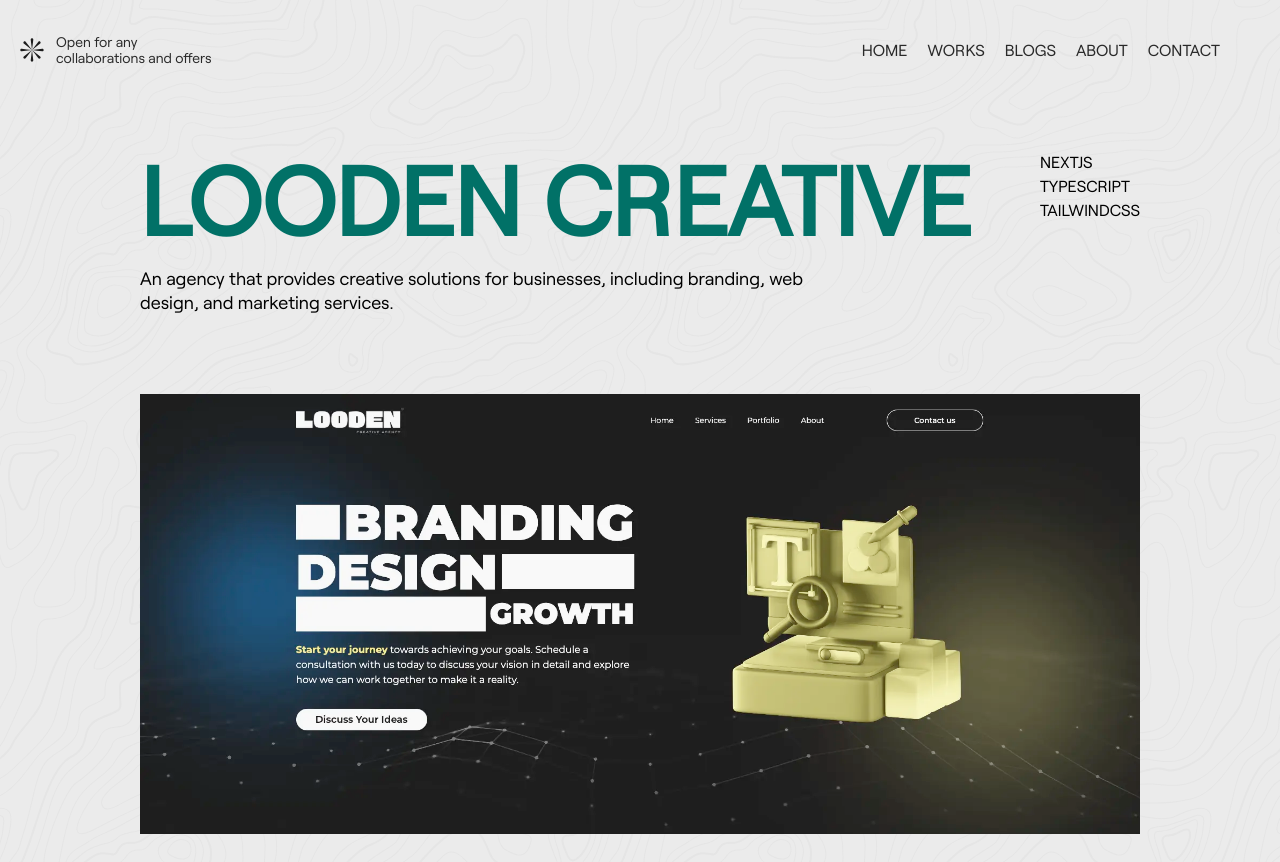
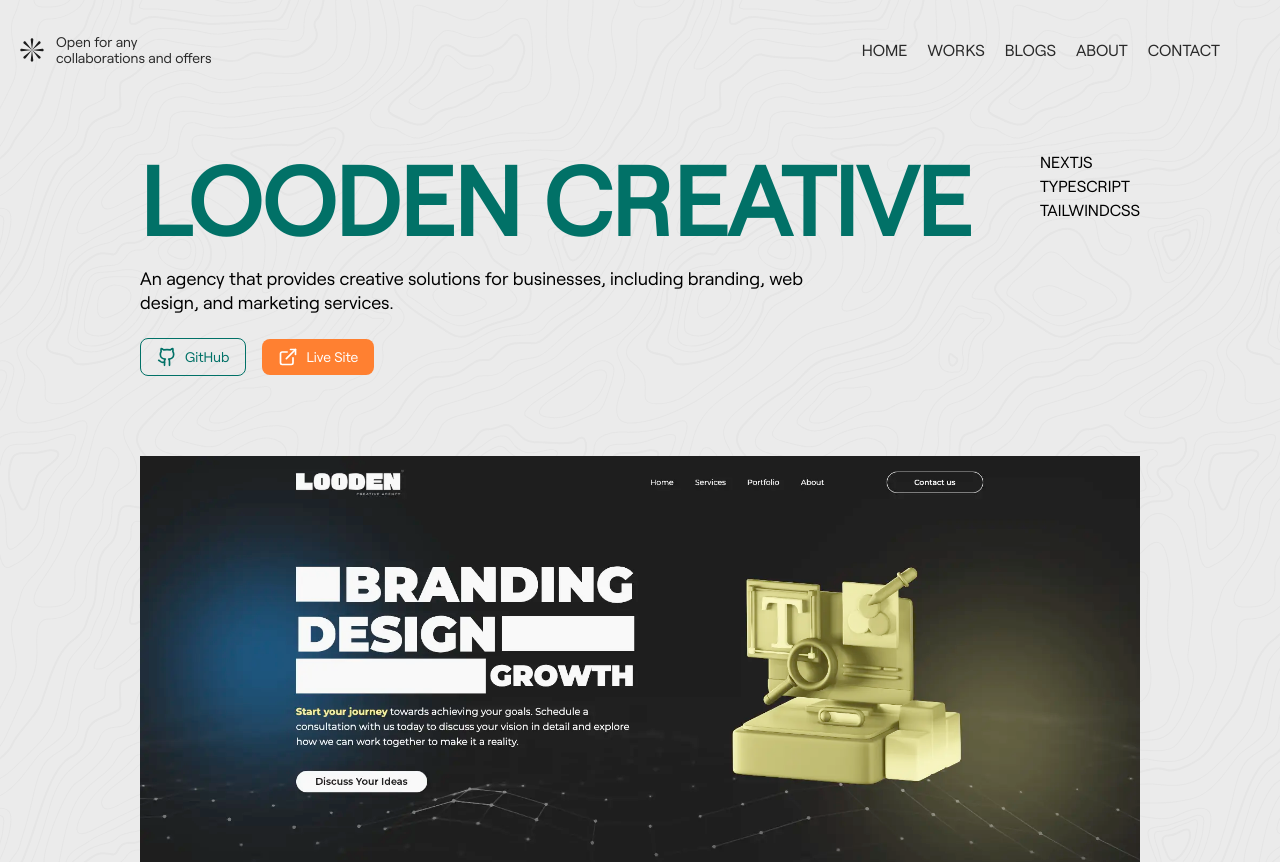
Before and after one commit to MonyVannn/portfolio, a Next.js app: page /works/looden-creative in a window 1280 px wide. Shown: the top 862 px of the page. Built offline with nearby package versions, Linux system fonts and the light colour scheme.

Commit message:
Enhancement: add progress bar, add links to project

```diff
--- a/app/globals.css
+++ b/app/globals.css
@@ -7,3 +7,29 @@ body {
   background-color: rgb(235, 235, 235);
   background-image: url("/topography.svg");
 }
+
+/* NProgress Custom Styles */
+#nprogress {
+  pointer-events: none;
+}
+
+#nprogress .bar {
+  background: #ff8031;
+  position: fixed;
+  z-index: 9999;
+  top: 0;
+  left: 0;
+  width: 100%;
+  height: 3px;
+}
+
+#nprogress .peg {
+  display: block;
+  position: absolute;
+  right: 0px;
+  width: 100px;
+  height: 100%;
+  box-shadow: 0 0 10px #ff8031, 0 0 5px #ff8031;
+  opacity: 1;
+  transform: rotate(3deg) translate(0px, -4px);
+}
--- a/app/layout.tsx
+++ b/app/layout.tsx
@@ -2,6 +2,7 @@ import type { Metadata } from "next";
 import localFont from "next/font/local";
 import "./globals.css";
 import Navbar from "@/components/header";
+import NProgressBar from "@/components/NProgressBar";
 
 const roobert = localFont({ src: "../public/fonts/RoobertRegular.ttf" });
 
@@ -18,6 +19,7 @@ export default function RootLayout({
   return (
     <html lang="en">
       <body className={roobert.className}>
+        <NProgressBar />
         <Navbar />
         {children}
       </body>
--- a/app/works/looden-creative/page.tsx
+++ b/app/works/looden-creative/page.tsx
@@ -23,6 +23,8 @@ const LoodenCreativePage = () => {
             description="
               An agency that provides creative solutions for businesses, including branding, web design, and marketing services."
             tags={["Nextjs", "Typescript", "Tailwindcss"]}
+            github="https://github.com/MonyVannn/looden-creative-agency"
+            website="https://looden.vercel.app/"
           />
           <Image
             src={LoodenMain}
--- a/app/works/page.tsx
+++ b/app/works/page.tsx
@@ -19,6 +19,8 @@ const projects = [
     description: "Full-Stack Development",
     color: "#61605e",
     href: "skillbridge",
+    github: "https://github.com/MonyVann/csci441-teamc-skillbridge",
+    website: "https://skillbridge.dev/",
   },
   {
     title: "LOODEN CREATIVE",
@@ -26,6 +28,7 @@ const projects = [
     description: "Design & Development",
     color: "#8C8C8C",
     href: "looden-creative",
+    website: "https://https://looden.vercel.app/",
   },
   {
     title: "THENG PORTFOLIO",
@@ -33,6 +36,7 @@ const projects = [
     description: "Design & Development",
     color: "#EFE8D3",
     href: "theng-portfolio",
+    website: "https://theng-portfolio.vercel.app/",
   },
   {
     title: "REQUEST ENGINE",
--- a/app/works/skillbridge/page.tsx
+++ b/app/works/skillbridge/page.tsx
@@ -21,8 +21,10 @@ const SkillBridgePage = () => {
         <ProjectContainer>
           <ProjectTitle
             title="SKILLBRIDGE"
-            description="A dynamic micro-project marketplace platform that bridges the gap between new graduates seeking practical experience and businesses/nonprofits needing short-term, specific tasks completed. Built to empower emerging talent through verifiable portfolio building. Visit here @ https://skillbridge.dev/"
+            description="A dynamic micro-project marketplace platform that bridges the gap between new graduates seeking practical experience and businesses/nonprofits needing short-term, specific tasks completed. Built to empower emerging talent through verifiable portfolio building."
             tags={["Next.js", "TypeScript", "MongoDB", "Prisma", "Clerk.js"]}
+            github="https://github.com/MonyVannn/csci441-teamc-skillbridge/"
+            website="https://skillbridge.dev/"
           />
           <Image
             src={SkillbridgeHome}
--- a/app/works/theng-portfolio/page.tsx
+++ b/app/works/theng-portfolio/page.tsx
@@ -22,6 +22,8 @@ const ThengPortfolioPage = () => {
             description="
           A portfolio website for photographer Theng. The website is designed to be minimalistic and clean to showcase the photographer's work."
             tags={["React", "TypeScript", "TailwindCSS"]}
+            github="https://github.com/MonyVann/theng-portfolio"
+            website="https://theng-portfolio.vercel.app"
           />
           <Image
             src={ThengMain}
--- /dev/null
+++ b/components/NProgressBar.tsx
@@ -0,0 +1,57 @@
+"use client";
+
+import { useEffect } from "react";
+import { usePathname } from "next/navigation";
+import NProgress from "nprogress";
+import "nprogress/nprogress.css";
+
+// Configure NProgress
+NProgress.configure({
+  showSpinner: false,
+  trickleSpeed: 200,
+  minimum: 0.1,
+  easing: "ease",
+  speed: 500,
+});
+
+export default function NProgressBar() {
+  const pathname = usePathname();
+
+  useEffect(() => {
+    NProgress.done();
+  }, [pathname]);
+
+  useEffect(() => {
+    // Start progress on link clicks
+    const handleAnchorClick = (e: MouseEvent) => {
+      const target = e.currentTarget as HTMLAnchorElement;
+      const currentUrl = window.location.href;
+      const targetUrl = target.href;
+
+      // Only start progress if navigating to a different page
+      if (
+        targetUrl !== currentUrl &&
+        targetUrl.startsWith(window.location.origin)
+      ) {
+        NProgress.start();
+      }
+    };
+
+    // Add click listener to all links
+    const links = document.querySelectorAll(
+      'a[href^="/"], a[href^="' + window.location.origin + '"]'
+    );
+    links.forEach((link) => {
+      link.addEventListener("click", handleAnchorClick as EventListener);
+    });
+
+    return () => {
+      // Cleanup
+      links.forEach((link) => {
+        link.removeEventListener("click", handleAnchorClick as EventListener);
+      });
+    };
+  }, [pathname]);
+
+  return null;
+}
--- a/components/ui/ProjectTitle.tsx
+++ b/components/ui/ProjectTitle.tsx
@@ -1,10 +1,20 @@
+import { Github, ExternalLink } from "lucide-react";
+
 interface ProjectTitleProps {
   title: string;
   description: string;
   tags: Array<string>;
+  github?: string;
+  website?: string;
 }
 
-const ProjectTitle = ({ title, description, tags }: ProjectTitleProps) => {
+const ProjectTitle = ({
+  title,
+  description,
+  tags,
+  github,
+  website,
+}: ProjectTitleProps) => {
   return (
     <div>
       <div className="flex items-start justify-between">
@@ -20,6 +30,34 @@ const ProjectTitle = ({ title, description, tags }: ProjectTitleProps) => {
       <p className="text-lg font-medium mt-5 max-w-[700px] leading-6">
         {description}
       </p>
+
+      {/* Project Links */}
+      {(github || website) && (
+        <div className="flex items-center gap-4 mt-6">
+          {github && (
+            <a
+              href={github}
+              target="_blank"
+              rel="noopener noreferrer"
+              className="flex items-center gap-2 px-4 py-2 border border-[#017167] text-[#017167] rounded-lg hover:bg-[#017167] hover:text-white transition-colors duration-200"
+            >
+              <Github className="w-5 h-5" />
+              <span className="text-sm font-medium">GitHub</span>
+            </a>
+          )}
+          {website && (
+            <a
+              href={website}
+              target="_blank"
+              rel="noopener noreferrer"
+              className="flex items-center gap-2 px-4 py-2 bg-[#FF8031] text-white rounded-lg hover:bg-[#e6722b] transition-colors duration-200"
+            >
+              <ExternalLink className="w-5 h-5" />
+              <span className="text-sm font-medium">Live Site</span>
+            </a>
+          )}
+        </div>
+      )}
     </div>
   );
 };
--- a/package.json
+++ b/package.json
@@ -14,6 +14,7 @@
     "gsap": "^3.12.5",
     "lucide-react": "^0.381.0",
     "next": "14.2.3",
+    "nprogress": "^0.2.0",
     "react": "^18",
     "react-dom": "^18",
     "react-icons": "^5.5.0",
@@ -24,6 +25,7 @@
   },
   "devDependencies": {
     "@types/node": "^20",
+    "@types/nprogress": "^0.2.3",
     "@types/react": "^18",
     "@types/react-dom": "^18",
     "eslint": "^8",
```
Also changed, not shown: app/about/page.tsx (+5 -74 lines), 2 other files (tests, documents, lock files or other folders).
